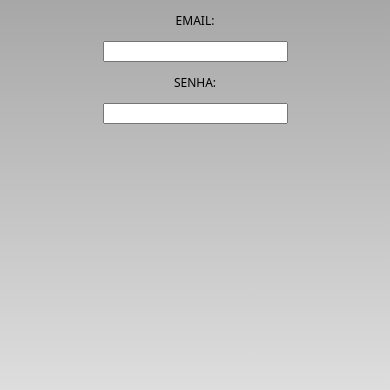
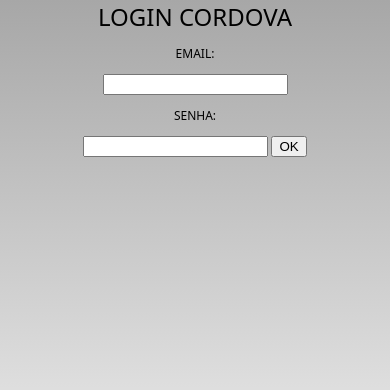
Before and after one commit to daviDsoareSS/primeiroProjetoCordova, a website: page projetoMobile/www/index.html in a window 390 px wide. Drawn offline with Linux system fonts and the light colour scheme; some packages are replaced by stand-ins of ours.

Commit message:
atualização projetoCordova

```diff
--- a/projetoMobile/www/index.html
+++ b/projetoMobile/www/index.html
@@ -37,10 +37,10 @@
         <title>Hello World</title>
     </head>
     <center><body>
-        <form action="">
-            <p>Email:</p><input type="text" name="" id="">
-            <p>Senha:</p><input type="password">
-        </form>
+            <h1>Login Cordova</h1>
+            <p>Email:</p><input type="text" name="email" id="Usuario">
+            <p>Senha:</p><input type="password" id="senhaUsuario">
+            <button type="button" onclick="login()">OK</button>
         <script src="cordova.js"></script>
         <script src="js/index.js"></script>
     </body></center>
--- a/projetoMobile/www/js/index.js
+++ b/projetoMobile/www/js/index.js
@@ -21,9 +21,23 @@
 // See https://cordova.apache.org/docs/en/latest/cordova/events/events.html#deviceready
 document.addEventListener('deviceready', onDeviceReady, false);
 
+function login(){
+    const usuario = document.getElementById("Usuario").value;
+    const senha = document.getElementById("senhaUsuario").value;
+    if(usuario == "david123" && senha == "123"){
+        console.log("O usuário: ",+usuario+ "foi logado!");
+    }
+    else{
+        console.log("Usuário ou senha incorretos!");
+    }
+}
+
+
 function onDeviceReady() {
     // Cordova is now initialized. Have fun!
 
     console.log('Running cordova-' + cordova.platformId + '@' + cordova.version);
     document.getElementById('deviceready').classList.add('ready');
+    //Login
+
 }
```
